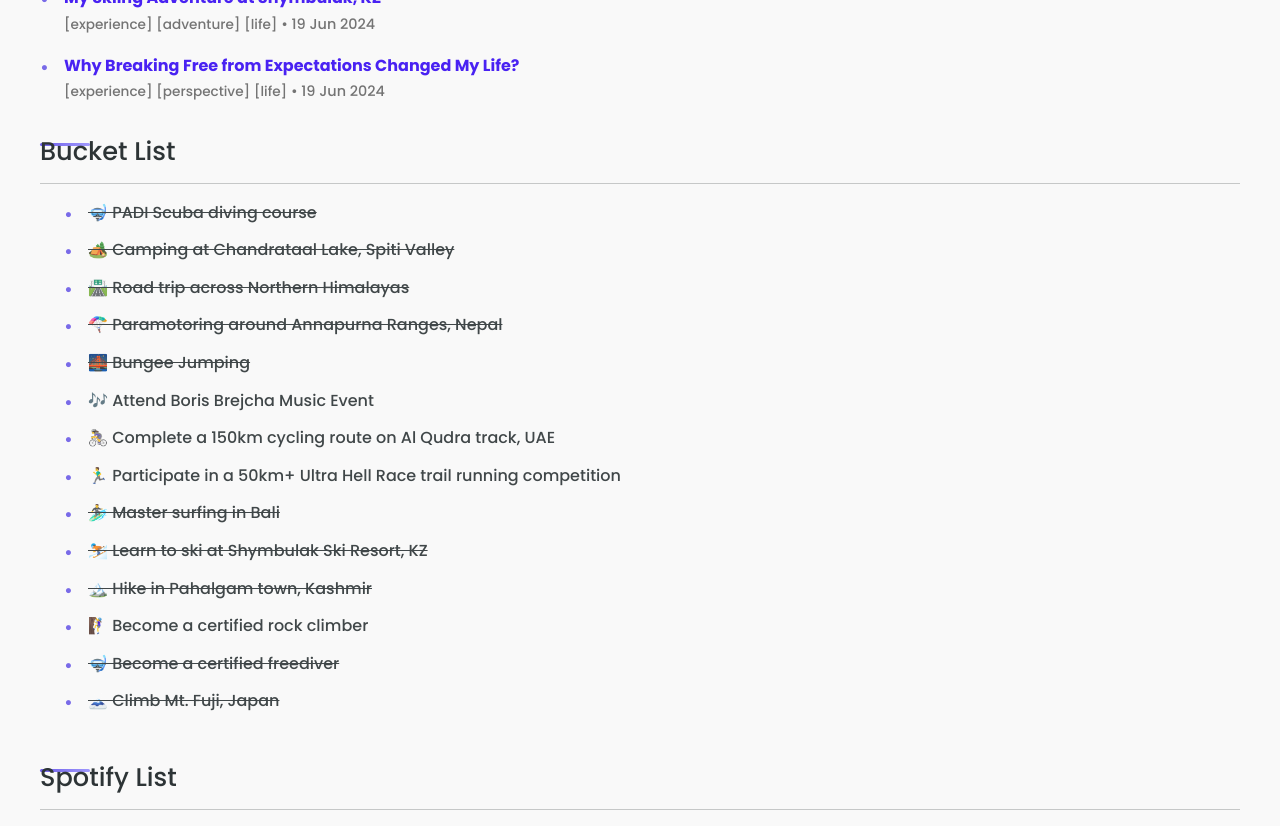
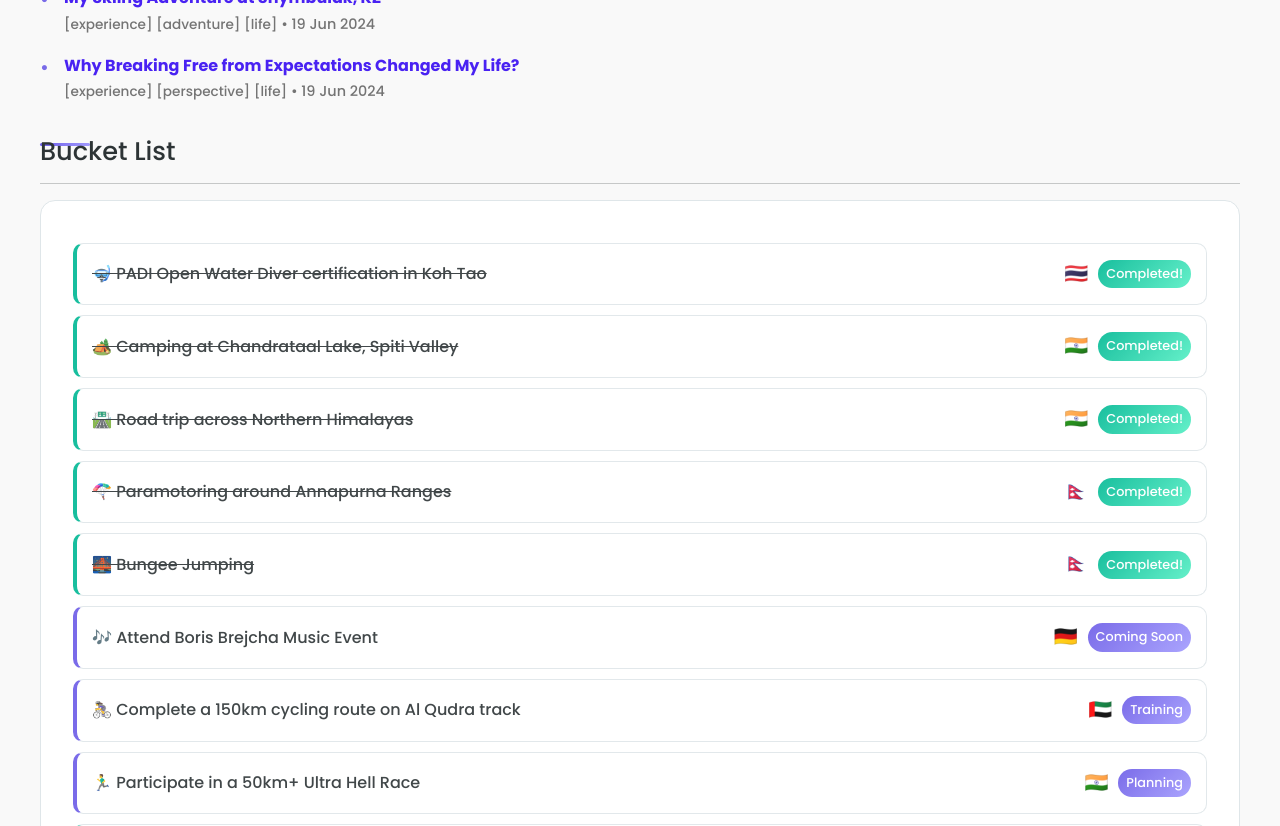
Before and after one commit to arbazkiraak/arbazkiraak.github.io, a Jekyll site: the page index.html, which Jekyll copies as it is, in a window 1280 px wide and 1400 px high, scrolled down 6594 px. Shown: the top 826 px of the window. Built offline with Jekyll 4.4.1, drawn with Linux system fonts in a browser that asks for light colours; a script that is not in the unit is left out; comment, search, counter and statistics services are not loaded; some of the changed text lies outside the part shown; grey boxes are pictures that could not be loaded.

Commit message:
improve bucket

```diff
--- a/index.html
+++ b/index.html
@@ -738,6 +738,79 @@
       background: var(--card-bg);
       box-shadow: 0 5px 15px rgba(0, 0, 0, 0.2);
       border-color: var(--border-color);
+    }
+
+    /* Bucket List */
+    .bucket-list {
+      padding: 2rem;
+      background: var(--card-bg);
+      border-radius: 15px;
+      border: 1px solid var(--border-color);
+    }
+
+    .bucket-list ul {
+      list-style: none;
+      padding: 0;
+    }
+
+    .bucket-list li {
+      padding: 15px;
+      margin: 10px 0;
+      border-radius: 10px;
+      transition: all 0.3s ease;
+      display: flex;
+      align-items: center;
+      gap: 10px;
+      background: var(--card-bg);
+      border: 1px solid var(--border-color);
+    }
+
+    .bucket-list li:hover {
+      transform: translateX(10px);
+      box-shadow: 0 5px 15px rgba(0, 0, 0, 0.1);
+    }
+
+    .bucket-list .completed {
+      border-left: 4px solid #00b894;
+    }
+
+    .bucket-list .pending {
+      border-left: 4px solid #6c5ce7;
+    }
+
+    .bucket-list li::before {
+      display: none;
+    }
+
+    .country-flag {
+      font-size: 1.2em;
+      margin-left: auto;
+    }
+
+    .completion-badge, .status-badge {
+      padding: 4px 8px;
+      border-radius: 15px;
+      font-size: 0.8em;
+      font-weight: 500;
+      white-space: nowrap;
+    }
+
+    .completion-badge {
+      background: linear-gradient(135deg, #00b894 0%, #55efc4 100%);
+      color: white;
+    }
+
+    .status-badge {
+      background: linear-gradient(135deg, #6c5ce7 0%, #a29bfe 100%);
+      color: white;
+    }
+
+    [data-theme="dark"] .bucket-list li {
+      box-shadow: 0 2px 8px rgba(0, 0, 0, 0.2);
+    }
+
+    [data-theme="dark"] .bucket-list li:hover {
+      box-shadow: 0 5px 15px rgba(0, 0, 0, 0.3);
     }
   </style>
 </head>
@@ -1350,22 +1423,151 @@
     <section class="container">
       <h3>Bucket List</h3>
       <hr />
-      <ul>
-        <li><strike>🤿 PADI Scuba diving course</strike></li>
-        <li><strike>🏕️ Camping at Chandrataal Lake, Spiti Valley</strike></li>
-        <li><strike>🛣️ Road trip across Northern Himalayas</strike></li>
-        <li><strike>🪂 Paramotoring around Annapurna Ranges, Nepal</strike></li>
-        <li><strike>🌉 Bungee Jumping</strike></li>
-        <li>🎶 Attend Boris Brejcha Music Event</li>
-        <li>🚴‍♀️ Complete a 150km cycling route on Al Qudra track, UAE</li>
-        <li>🏃‍♂️ Participate in a 50km+ Ultra Hell Race trail running competition</li>
-        <li><strike>🏄‍♂️ Master surfing in Bali</strike></li>
-        <li><strike>⛷️ Learn to ski at Shymbulak Ski Resort, KZ</strike></li>
-        <li><strike>🏔️ Hike in Pahalgam town, Kashmir</strike></li>
-        <li>🧗‍♀️ Become a certified rock climber</li>
-        <li><strike>🤿 Become a certified freediver</strike></li>
-        <li><strike>🗻 Climb Mt. Fuji, Japan</strike></li>
-      </ul>
+      <div class="bucket-list">
+        <ul>
+          <li class="completed">
+            <strike>🤿 PADI Open Water Diver certification in Koh Tao</strike>
+            <span class="country-flag">🇹🇭</span>
+            <span class="completion-badge">Completed!</span>
+          </li>
+          <li class="completed">
+            <strike>🏕️ Camping at Chandrataal Lake, Spiti Valley</strike>
+            <span class="country-flag">🇮🇳</span>
+            <span class="completion-badge">Completed!</span>
+          </li>
+          <li class="completed">
+            <strike>🛣️ Road trip across Northern Himalayas</strike>
+            <span class="country-flag">🇮🇳</span>
+            <span class="completion-badge">Completed!</span>
+          </li>
+          <li class="completed">
+            <strike>🪂 Paramotoring around Annapurna Ranges</strike>
+            <span class="country-flag">🇳🇵</span>
+            <span class="completion-badge">Completed!</span>
+          </li>
+          <li class="completed">
+            <strike>🌉 Bungee Jumping</strike>
+            <span class="country-flag">🇳🇵</span>
+            <span class="completion-badge">Completed!</span>
+          </li>
+          <li class="pending">
+            🎶 Attend Boris Brejcha Music Event
+            <span class="country-flag">🇩🇪</span>
+            <span class="status-badge">Coming Soon</span>
+          </li>
+          <li class="pending">
+            🚴‍♀️ Complete a 150km cycling route on Al Qudra track
+            <span class="country-flag">🇦🇪</span>
+            <span class="status-badge">Training</span>
+          </li>
+          <li class="pending">
+            🏃‍♂️ Participate in a 50km+ Ultra Hell Race
+            <span class="country-flag">🇮🇳</span>
+            <span class="status-badge">Planning</span>
+          </li>
+          <li class="completed">
+            <strike>🏄‍♂️ Master surfing in Bali</strike>
+            <span class="country-flag">🇮🇩</span>
+            <span class="completion-badge">Completed!</span>
+          </li>
+          <li class="completed">
+            <strike>⛷️ Learn to ski at Shymbulak Ski Resort</strike>
+            <span class="country-flag">🇰🇿</span>
+            <span class="completion-badge">Completed!</span>
+          </li>
+          <li class="completed">
+            <strike>🏔️ Hike in Pahalgam town, Kashmir</strike>
+            <span class="country-flag">🇮🇳</span>
+            <span class="completion-badge">Completed!</span>
+          </li>
+          <li class="pending">
+            🧗‍♀️ Become a certified rock climber
+            <span class="country-flag">🇹🇷</span>
+            <span class="status-badge">Researching</span>
+          </li>
+          <li class="completed">
+            <strike>🤿 Become a certified freediver</strike>
+            <span class="country-flag">🇹🇭</span>
+            <span class="completion-badge">Completed!</span>
+          </li>
+          <li class="completed">
+            <strike>🗻 Climb Mt. Fuji</strike>
+            <span class="country-flag">🇯🇵</span>
+            <span class="completion-badge">Completed!</span>
+          </li>
+          <li class="completed">
+            <strike>🤿 Molchanovs Wave 1 Freediving certification in Nusa Penida</strike>
+            <span class="country-flag">🇮🇩</span>
+            <span class="completion-badge">Completed!</span>
+          </li>
+        </ul>
+      </div>
+      <style>
+        .bucket-list ul {
+          list-style: none;
+          padding: 0;
+        }
+
+        .bucket-list li {
+          padding: 15px;
+          margin: 10px 0;
+          border-radius: 10px;
+          transition: all 0.3s ease;
+          display: flex;
+          align-items: center;
+          gap: 10px;
+          background: var(--card-bg);
+          border: 1px solid var(--border-color);
+        }
+
+        .bucket-list li:hover {
+          transform: translateX(10px);
+          box-shadow: 0 5px 15px rgba(0, 0, 0, 0.1);
+        }
+
+        .bucket-list .completed {
+          border-left: 4px solid #00b894;
+        }
+
+        .bucket-list .pending {
+          border-left: 4px solid #6c5ce7;
+        }
+
+        .bucket-list li::before {
+          display: none;
+        }
+
+        .country-flag {
+          font-size: 1.2em;
+          margin-left: auto;
+        }
+
+        .completion-badge, .status-badge {
+          padding: 4px 8px;
+          border-radius: 15px;
+          font-size: 0.8em;
+          font-weight: 500;
+          white-space: nowrap;
+        }
+
+        .completion-badge {
+          background: linear-gradient(135deg, #00b894 0%, #55efc4 100%);
+          color: white;
+        }
+
+        .status-badge {
+          background: linear-gradient(135deg, #6c5ce7 0%, #a29bfe 100%);
+          color: white;
+        }
+
+        [data-theme="dark"] .bucket-list li {
+          box-shadow: 0 2px 8px rgba(0, 0, 0, 0.2);
+        }
+
+        [data-theme="dark"] .bucket-list li:hover {
+          box-shadow: 0 5px 15px rgba(0, 0, 0, 0.3);
+        }
+      </style>
     </section>
 
     <!-- SPOTIFY LIST -->
```
